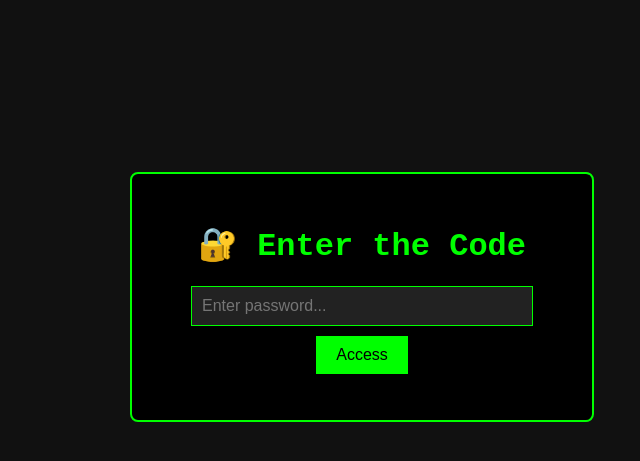
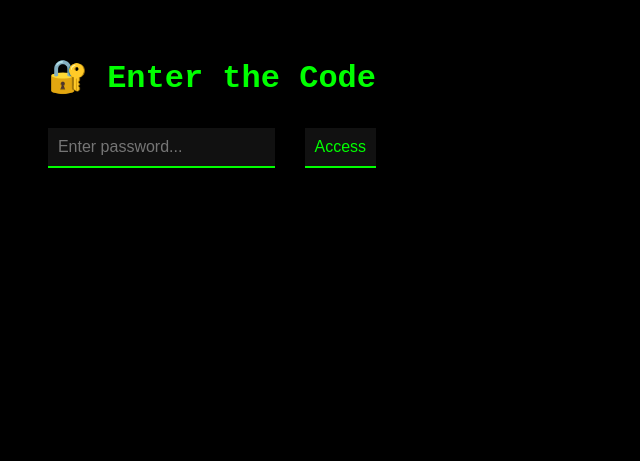
Before and after one commit to vitouh/guess-the-code, a plain HTML site: page index.html in a window 1280 px wide. Shown: the part 103-564 px from the top of the page, without its empty margins (428-1068 px from the left). Drawn offline with Linux system fonts and the light colour scheme.

Commit message:
Update style.css

```diff
--- a/style.css
+++ b/style.css
@@ -1,45 +1,33 @@
-body {
-  font-family: 'Courier New', Courier, monospace;
-  background-color: #111;
+body, html {
+  margin: 0;
+  padding: 0;
+  overflow: hidden;
+  font-family: 'Courier New', monospace;
+  background-color: black;
   color: #0f0;
-  display: flex;
-  justify-content: center;
-  align-items: center;
-  height: 100vh;
-  margin: 0;
+}
+
+canvas {
+  position: fixed;
+  top: 0;
+  left: 0;
+  z-index: 0;
 }
 
 .container {
+  z-index: 1;
+  position: relative;
   text-align: center;
-  border: 2px solid #0f0;
-  padding: 30px;
-  border-radius: 8px;
-  background-color: #000;
-  width: 90%;
-  max-width: 400px;
+  margin-top: 20vh;
+  color: #0f0;
 }
 
-input {
+input, button {
   padding: 10px;
-  width: 80%;
-  font-size: 16px;
-  background-color: #222;
+  margin: 10px;
+  border: none;
+  font-size: 1em;
+  background: #111;
   color: #0f0;
-  border: 1px solid #0f0;
-  margin-bottom: 10px;
+  border-bottom: 2px solid #0f0;
 }
-
-button {
-  padding: 10px 20px;
-  font-size: 16px;
-  background-color: #0f0;
-  color: #000;
-  border: none;
-  cursor: pointer;
-}
-
-#message {
-  margin-top: 15px;
-  color: #f00;
-  font-weight: bold;
-}
```
